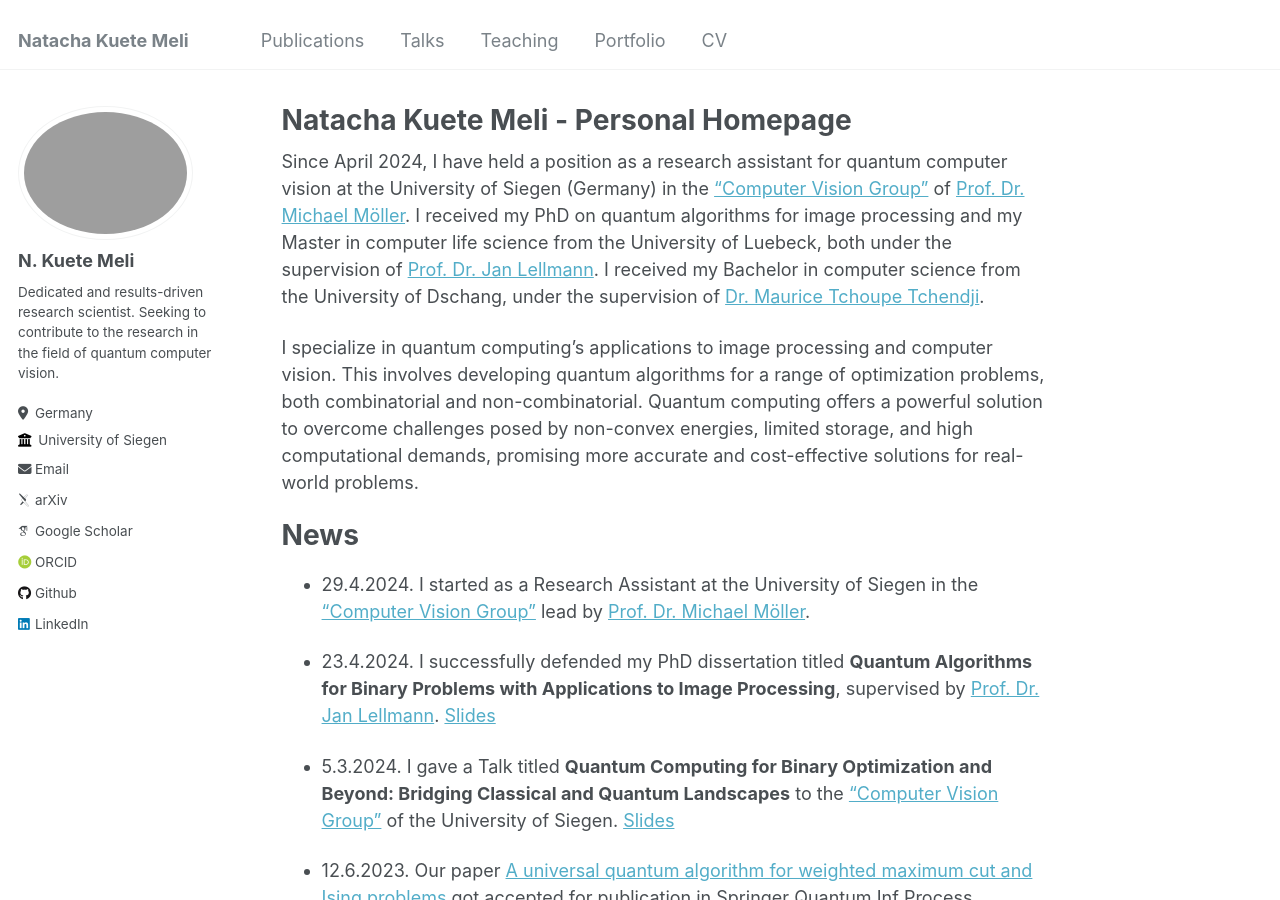
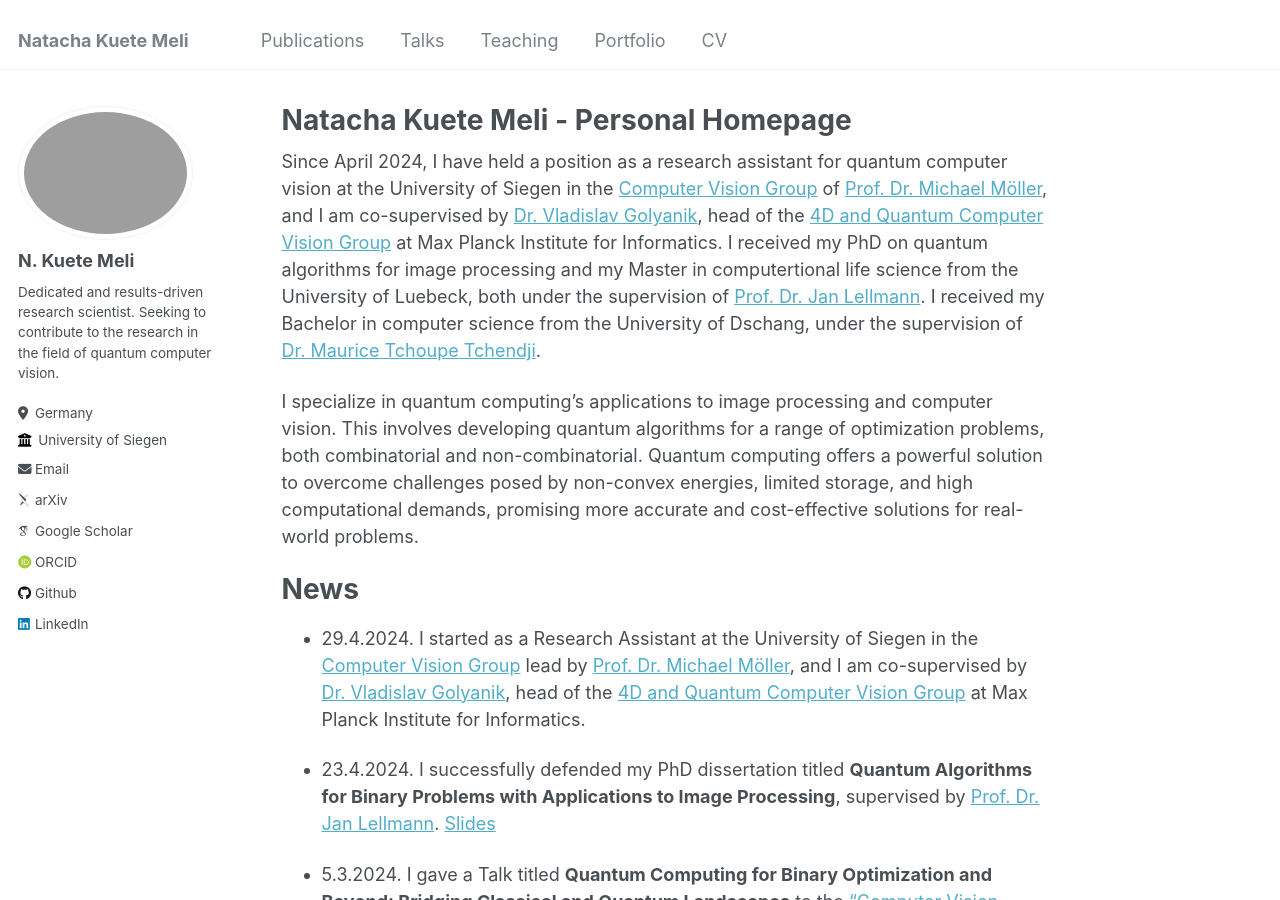
Before and after one commit to nkuetemeli/nkuetemeli.github.io, a Jekyll site: the page built from _pages/about.md, in a window 1280 px wide and 900 px high. Built offline with Jekyll 4.4.1, drawn with Linux system fonts in a browser that asks for light colours; some web fonts are replaced.

Commit message:
MyGit 1. Attempt

```diff
--- a/_pages/about.md
+++ b/_pages/about.md
@@ -7,8 +7,8 @@
   - /about.html
 ---
 
-Since April 2024, I have held a position as a research assistant for quantum computer vision at the University of Siegen (Germany) in the ["Computer Vision Group"](https://www.vsa.informatik.uni-siegen.de) of  [Prof. Dr. Michael Möller](https://sites.google.com/site/michaelmoellermath/).
-I received my PhD on quantum algorithms for image processing and my Master in computer life science from the University of Luebeck, both under the supervision of [Prof. Dr. Jan Lellmann](https://www.lellmann.net/work/).
+Since April 2024, I have held a position as a research assistant for quantum computer vision at the University of Siegen in the [Computer Vision Group](https://www.vsa.informatik.uni-siegen.de) of [Prof. Dr. Michael Möller](https://sites.google.com/site/michaelmoellermath/), and I am co-supervised by [Dr. Vladislav Golyanik](https://people.mpi-inf.mpg.de/~golyanik/), head of the [4D and Quantum Computer Vision Group](https://4dqv.mpi-inf.mpg.de) at Max Planck Institute for Informatics.
+I received my PhD on quantum algorithms for image processing and my Master in computertional life science from the University of Luebeck, both under the supervision of [Prof. Dr. Jan Lellmann](https://www.lellmann.net/work/).
 I received my Bachelor in computer science from the University of Dschang, under the supervision of [Dr. Maurice Tchoupe Tchendji](https://www.researchgate.net/profile/Maurice-Tchoupe-Tchendji).
 
 I specialize in quantum computing’s applications to image processing and computer vision.
@@ -18,7 +18,7 @@
 
 News
 ======
-- 29.4.2024. I started as a Research Assistant at the University of Siegen in the ["Computer Vision Group"](https://www.vsa.informatik.uni-siegen.de) lead by [Prof. Dr. Michael Möller](https://sites.google.com/site/michaelmoellermath/).
+- 29.4.2024. I started as a Research Assistant at the University of Siegen in the [Computer Vision Group](https://www.vsa.informatik.uni-siegen.de) lead by [Prof. Dr. Michael Möller](https://sites.google.com/site/michaelmoellermath/), and I am co-supervised by [Dr. Vladislav Golyanik](https://people.mpi-inf.mpg.de/~golyanik/), head of the [4D and Quantum Computer Vision Group](https://4dqv.mpi-inf.mpg.de) at Max Planck Institute for Informatics.
 
 - 23.4.2024. I successfully defended my PhD dissertation titled **Quantum Algorithms for Binary Problems with Applications to Image Processing**, supervised by [Prof. Dr. Jan Lellmann](https://www.lellmann.net/work/). [Slides](#)
 
```
